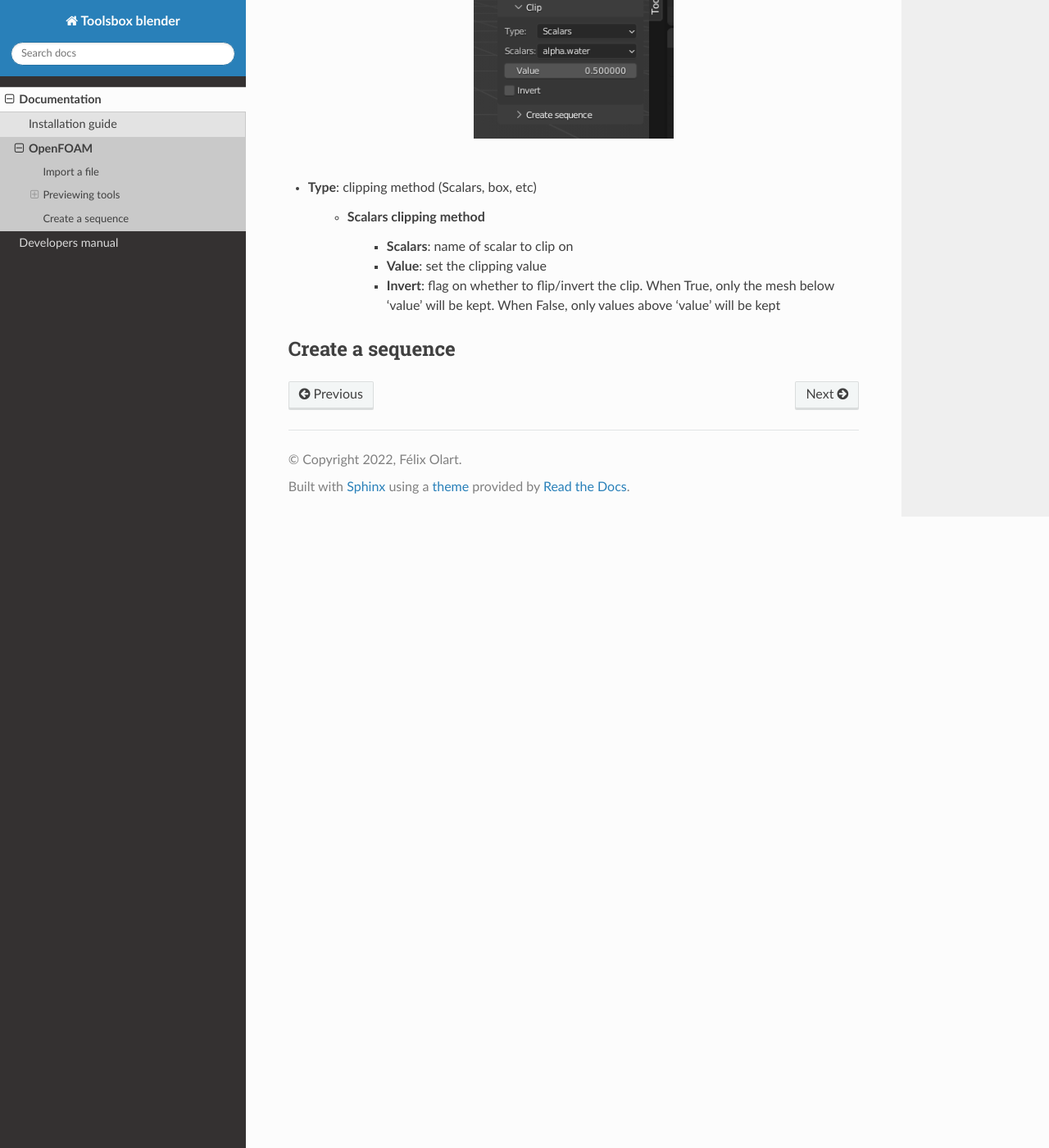
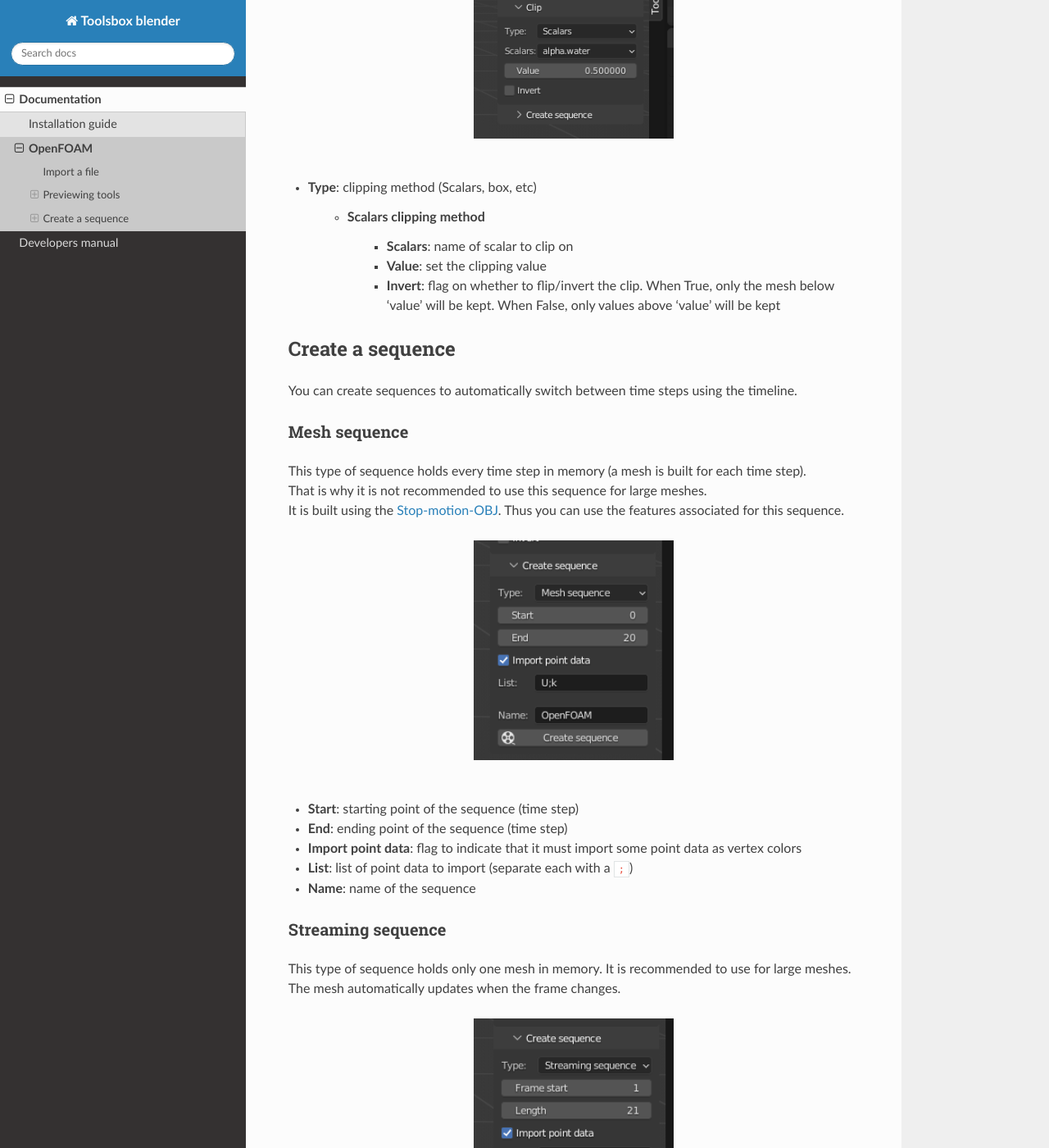
Before and after one commit to Artelia/NIMPHS, a Sphinx documentation site: the page built from docs/documentation/openfoam_module/index.rst, in a window 1280 px wide and 1400 px high, scrolled down 1732 px. Shown: the whole window at 82% size. Built offline with Sphinx 7.4.7 and the Read the Docs theme 2.0.0, drawn with Linux system fonts in a browser that asks for light colours; some of the changed text lies outside the part shown.

Commit message:
[Documentation] OpenFOAM module ok

```diff
--- a/docs/documentation/openfoam_module/index.rst
+++ b/docs/documentation/openfoam_module/index.rst
@@ -70,3 +70,44 @@ Clip
 
 Create a sequence
 #################
+
+| You can create sequences to automatically switch between time steps using the timeline.
+
+Mesh sequence
+-------------
+
+| This type of sequence holds every time step in memory (a mesh is built for each time step).
+| That is why it is not recommended to use this sequence for large meshes.
+| It is built using the `Stop-motion-OBJ <https://github.com/neverhood311/Stop-motion-OBJ/releases>`_. Thus you can use the features associated for this sequence.
+
+.. image:: /images/OpenFOAM/create_mesh_sequence.png
+    :width: 35%
+    :alt: Preview panel
+    :align: center
+
+|
+
+* **Start**: starting point of the sequence (time step)
+* **End**: ending point of the sequence (time step)
+* **Import point data**: flag to indicate that it must import some point data as vertex colors
+* **List**: list of point data to import (separate each with a ``;``)
+* **Name**: name of the sequence
+
+Streaming sequence
+------------------
+
+| This type of sequence holds only one mesh in memory. It is recommended to use for large meshes.
+| The mesh automatically updates when the frame changes.
+
+.. image:: /images/OpenFOAM/create_streaming_sequence.png
+    :width: 35%
+    :alt: Preview panel
+    :align: center
+
+|
+
+* **Frame start**: starting point of the sequence (frame)
+* **Length**: length of the animation (time steps)
+* **Import point data**: flag to indicate that it must import some point data as vertex colors
+* **List**: list of point data to import (separate each with a ``;``)
+* **Name**: name of the sequence
```
Also changed, not shown: docs/images/OpenFOAM/create_mesh_sequence.png (added), docs/images/OpenFOAM/create_streaming_sequence.png (added).
